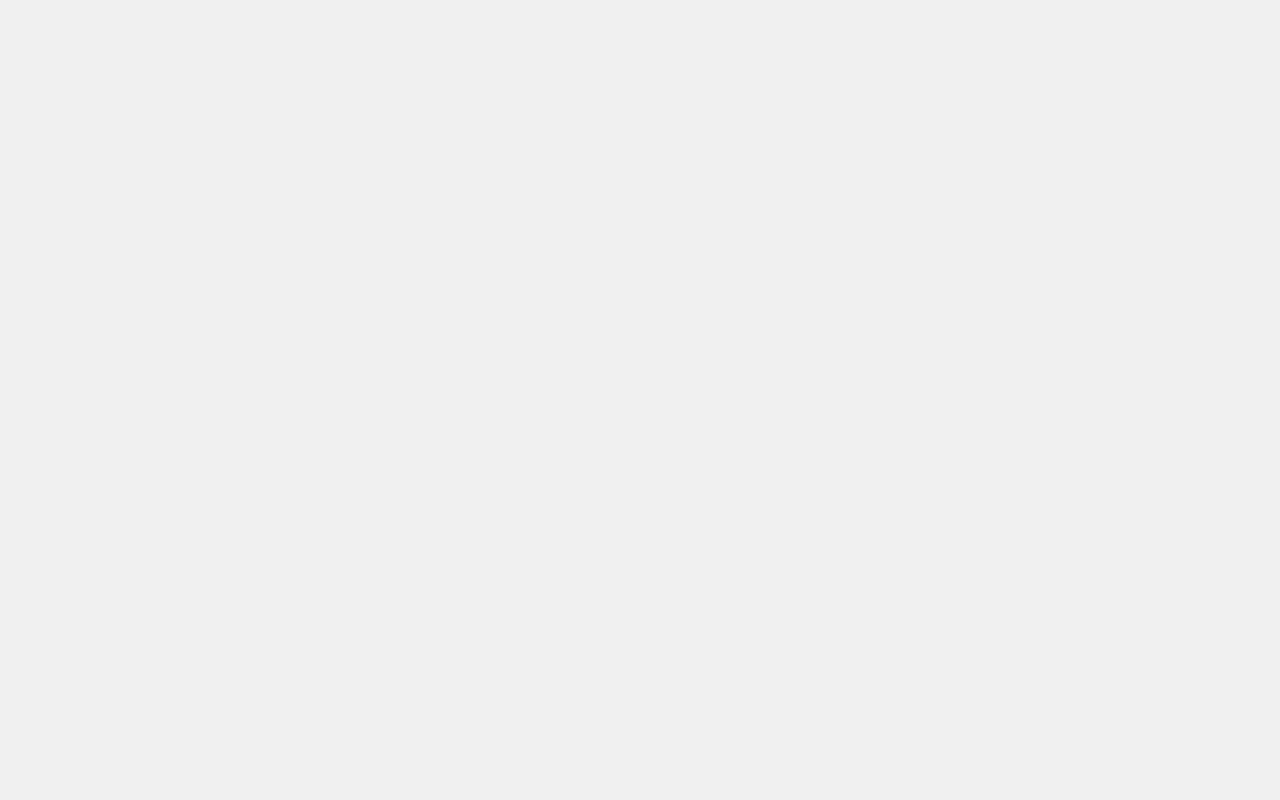
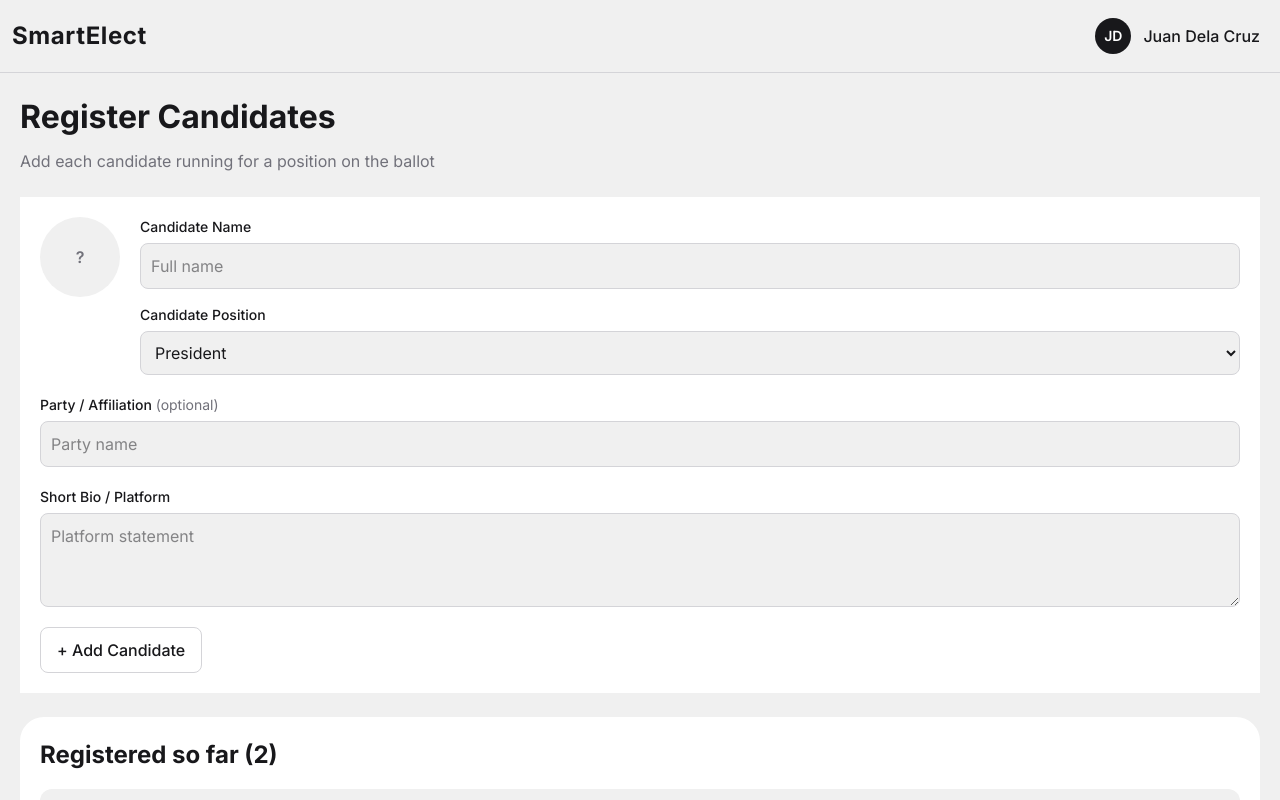
Before and after one commit to nikkanap/UP-Tacloban-Hackathon, a React (Vite) app in the folder frontend/: page /admin/register-candidates in a window 1280 px wide. Before the commit this address had no page. Built offline with nearby package versions, Linux system fonts and the light colour scheme.

Commit message:
Add Register Candidates page and update routing; fix path casing in Admin Dashboard

```diff
--- a/frontend/src/App.jsx
+++ b/frontend/src/App.jsx
@@ -14,6 +14,7 @@ import BallotConfirmationPage from "./pages/BallotConfirmationPage";
 import VerifyVotePage from "./pages/VerifyVotePage";
 import AdminDashboardPage from "./pages/admin/AdminDashboardPage";
 import CreateElectionPage from "./pages/admin/CreateElectionPage";
+import RegisterCandidatesPage from "./pages/admin/RegisterCandidatesPage";
 
 export const userContext = createContext();
 export const electionDataContext = createContext();
@@ -199,6 +200,12 @@ function App() {
             element={<CreateElectionPage />}
           />
         </Route>
+        <Route element={<DashboardLayout />}>
+          <Route
+            path="/admin/register-candidates"
+            element={<RegisterCandidatesPage />}
+          />
+        </Route>
       </Routes>
     </userContext.Provider>
   );
--- a/frontend/src/pages/admin/AdminDashboardPage.jsx
+++ b/frontend/src/pages/admin/AdminDashboardPage.jsx
@@ -14,7 +14,7 @@ function AdminDashboardPage() {
 
   const quickActions = [
     { label: "Create election", path: "/admin/create-election" },
-    { label: "Register Candidates", path: "/admin/register-Candidates" },
+    { label: "Register Candidates", path: "/admin/register-candidates" },
     { label: "Register Voters", path: "/admin/register-voters" },
   ];
 
--- a/frontend/src/pages/admin/CreateElectionPage.jsx
+++ b/frontend/src/pages/admin/CreateElectionPage.jsx
@@ -39,6 +39,7 @@ function CreateElectionPage() {
         </p>
       </div>
 
+      {/* Credentials and Date */}
       <div className="flex flex-col gap-5 bg-surface rounded-3xl p-5">
         <div className="flex flex-col gap-1.5">
           <label
@@ -106,6 +107,7 @@ function CreateElectionPage() {
         </label>
       </div>
 
+      {/* Positions */}
       <div className="flex flex-col gap-4 bg-surface rounded-3xl p-5">
         <h2>Positions</h2>
 
--- /dev/null
+++ b/frontend/src/pages/admin/RegisterCandidatesPage.jsx
@@ -0,0 +1,217 @@
+import { useState } from "react";
+import { useNavigate } from "react-router-dom";
+
+const inputClass =
+  "border border-border bg-background text-foreground p-2.5 rounded-lg outline-none transition focus:border-accent focus:ring-2 focus:ring-accent/20";
+
+const positionOptions = [
+  "President",
+  "Vice President",
+  "Secretary",
+  "Treasurer",
+  "Councilor",
+];
+
+function RegisterCandidatesPage() {
+  const navigate = useNavigate();
+
+  const [candidates, setCandidates] = useState([
+    {
+      name: "Geoffrey Tomagan",
+      position: "President",
+      party: "Party A",
+    },
+    { name: "Daniel Cho", position: "President", party: "Party B" },
+  ]);
+
+  const [form, setForm] = useState({
+    name: "",
+    position: positionOptions[0],
+    party: "",
+    bio: "",
+  });
+
+  const updateField = (field) => (event) => {
+    setForm({ ...form, [field]: event.target.value });
+  };
+
+  const addCandidate = (event) => {
+    event.preventDefault();
+    if (!form.name.trim()) return;
+    setCandidates([...candidates, { ...form, name: form.name.trim() }]);
+    setForm({ name: "", position: positionsOptios[0], party: "", bio: "" });
+  };
+
+  const removeCandidate = (index) => {
+    setCandidates(candidates.filter((_, i) => i !== index));
+  };
+
+  const getInitials = (name) =>
+    name
+      .split(" ")
+      .slice(0, 2)
+      .map((part) => part[0])
+      .join("")
+      .toUpperCase();
+
+  return (
+    <div className="flex flex-col gap-6 min-h-full">
+      <div className="flex flex-col gap-2">
+        <h1>Register Candidates</h1>
+        <p className="text-muted max-w-2xl">
+          Add each candidate running for a position on the ballot
+        </p>
+      </div>
+
+      <form
+        onSubmit={addCandidate}
+        className="flex flex-col gap-5 bg-surface rounded-3x; p-5"
+      >
+        <div className="flex flex-col sm:flex-row gap-5">
+          <div className="flex items-center justify-center w-20 h-20 shrink-0 rounded-full border-border bg-background text-muted font-semibold">
+            {form.name ? getInitials(form.name) : "?"}
+          </div>
+
+          {/* Candidate name and position */}
+          <div className="flex-1 flex flex-col gap-4">
+            <div className="flex flex-col gap-1.5">
+              <label
+                htmlFor="candidateName"
+                className="text-sm font-medium text-foreground"
+              >
+                Candidate Name
+              </label>
+              <input
+                id="candidateName"
+                type="text"
+                value={form.name}
+                onChange={updateField("name")}
+                placeholder="Full name"
+                className={inputClass}
+              />
+            </div>
+
+            <div className="flex flex-col gap-1.5">
+              <label
+                htmlFor="candidatePosition"
+                className="text-sm font-medium text-foreground"
+              >
+                Candidate Position
+              </label>
+              <select
+                id="candidatePosition"
+                value={form.position}
+                onChange={updateField("position")}
+                className={inputClass}
+              >
+                {positionOptions.map((position) => (
+                  <option key={position} value={position}>
+                    {position}
+                  </option>
+                ))}
+              </select>
+            </div>
+          </div>
+        </div>
+
+        {/* Party/Affiliation */}
+        <div className="flex flex-col gap-1.5">
+          <label
+            htmlFor="candidateParty"
+            className="text-sm font-medium text-foreground"
+          >
+            Party / Affiliation{" "}
+            <span className="font-normal text-muted">(optional)</span>
+          </label>
+          <input
+            id="candidateParty"
+            type="text"
+            value={form.party}
+            onChange={updateField("party")}
+            placeholder="Party name"
+            className={inputClass}
+          />
+        </div>
+
+        {/* Short Bio / Platform */}
+        <div className="flex flex-col gap-1.5">
+          <label
+            htmlFor="candidateBio"
+            className="text-sm font-medium text-foreground"
+          >
+            Short Bio / Platform
+          </label>
+          <textarea
+            id="candidateBio"
+            rows={3}
+            value={form.bio}
+            onChange={updateField("bio")}
+            placeholder="Platform statement"
+            className={`${inputClass} resize-y`}
+          />
+        </div>
+
+        {/* Add Candidate  */}
+        <div className="flex justify-start">
+          <button
+            type="submit"
+            className="px-4 py-2.5 rounded-lg font-medium border border-border text-foreground transition hover:bg-background active:opacity-80"
+          >
+            + Add Candidate
+          </button>
+        </div>
+      </form>
+
+      {/* Registered Candidates */}
+      <div className="flex flex-col gap-4 bg-surface rounded-3xl p-5">
+        <h2>Registered so far ({candidates.length})</h2>
+
+        {candidates.length === 0 ? (
+          <p className="text-sm text-muted">No candidates registered yet.</p>
+        ) : (
+          <ul className="flex flex-col gap-2">
+            {candidates.map((candidate, index) => (
+              <li
+                key={`${candidate.name}-${index}`}
+                className="flex items-center gap-3 bg-background rounded-xl px-4 py-3"
+              >
+                <span className="flex items-center justify-center w-9 h-9 shrink-0 rounded-full bg-accent text-accent-foreground text-sm font-semibold">
+                  {getInitials(candidate.name)}
+                </span>
+                <div className="flex-1 flex flex-col">
+                  <span className="font-medium text-foreground">
+                    {candidate.name}
+                  </span>
+                  <span className="text-sm text-muted">
+                    {candidate.position}
+                    {candidate.party && ` · ${candidate.party}`}
+                  </span>
+                </div>
+                <button
+                  type="button"
+                  onClick={() => removeCandidate(index)}
+                  className="text-sm text-muted transition hover:text-foreground"
+                >
+                  Remove
+                </button>
+              </li>
+            ))}
+          </ul>
+        )}
+      </div>
+
+      {/* Continue Button */}
+      <div className="flex justify-end">
+        <button
+          type="button"
+          onClick={() => navigate("/admin/register-voters")}
+          className="px-5 py-2.5 rounded-lg font-medium bg-accent text-accent-foreground transition hover:opacity-90 active:opacity-80"
+        >
+          Continue →
+        </button>
+      </div>
+    </div>
+  );
+}
+
+export default RegisterCandidatesPage;
```
Also changed, not shown: frontend/src/pages/admin/RegisterVotersPage.jsx (added).
